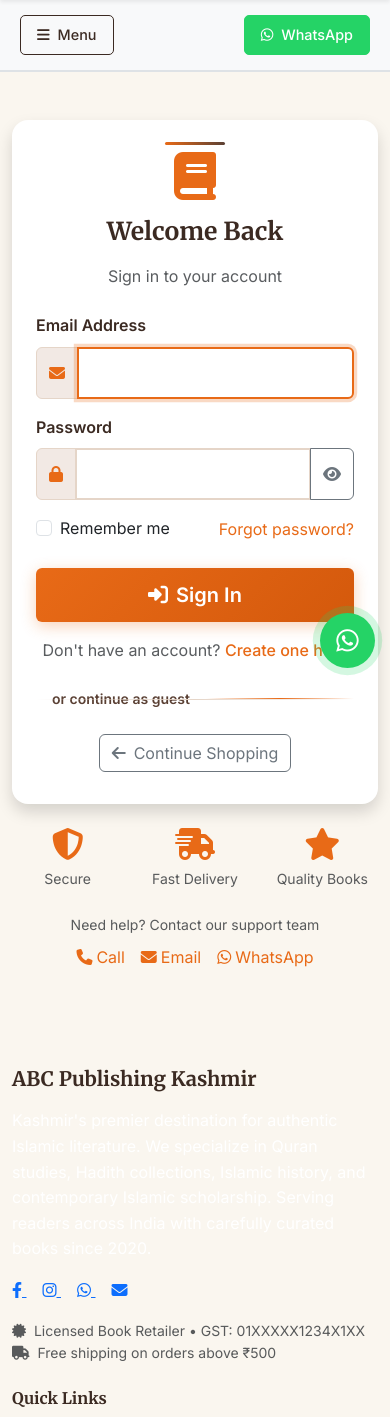
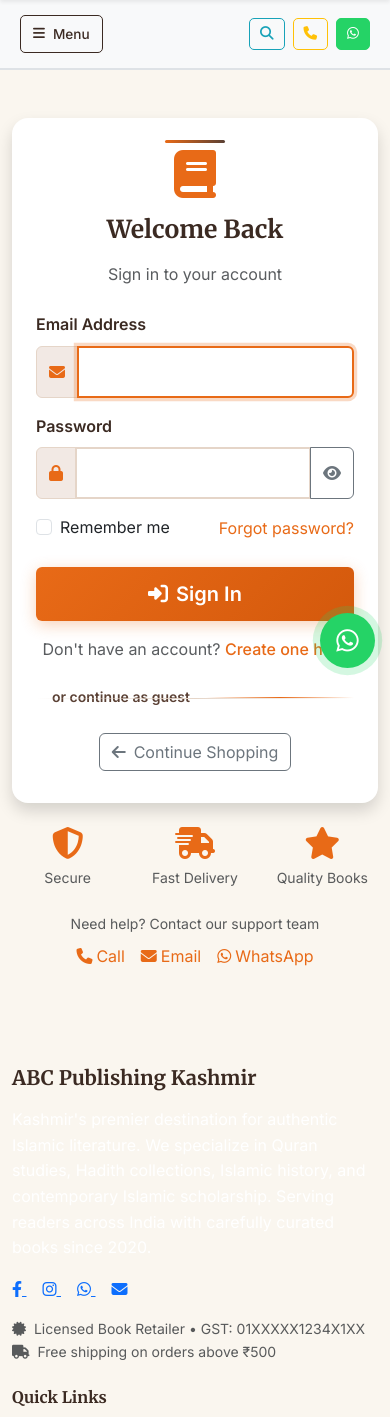
Before and after one commit to farhanrafiq/abc, a Flask app: a page that uses templates/components/navbar.html in a window 390 px wide. Shown: the part 106-1523 px from the top of the page. Run offline with Flask 3, Linux system fonts and the light colour scheme; data comes from the database, SQL or seed files in the repository; data that the repository does not hold is empty; some libraries are stand-ins or nearby versions; some web fonts are replaced.

Commit message:
Add mobile search and contact buttons to the navigation bar
Updates the mobile navigation bar to include search, phone, and WhatsApp contact buttons. Adds a hidden mobile search bar that can be toggled.

Replit-Commit-Author: Agent
Replit-Commit-Session-Id: 3783f286-4b44-47c2-9dc0-16e9113ba6c3
Replit-Commit-Checkpoint-Type: full_checkpoint
Replit-Commit-Screenshot-Url: https://storage.googleapis.com/screenshot-production-us-central1/457bd5d9-8185-45c3-9c3b-125b4d7bcf3b/3783f286-4b44-47c2-9dc0-16e9113ba6c3/wH1oBkX

```diff
--- a/templates/components/navbar.html
+++ b/templates/components/navbar.html
@@ -79,17 +79,44 @@
 <!-- Responsive Horizontal Navigation Bar - directly below header -->
 <div class="desktop-header-nav bg-light border-bottom">
     <div class="container">
-        <!-- Mobile Menu Toggle and WhatsApp Button -->
+        <!-- Mobile Menu Toggle and Action Buttons -->
         <div class="mobile-menu-toggle d-lg-none d-flex justify-content-between align-items-center">
             <button class="btn btn-outline-primary d-flex align-items-center" onclick="toggleMobileMenu()">
                 <i class="fas fa-bars me-2"></i>Menu
             </button>
-            <a href="https://wa.me/919876543210?text=Hello%20ABC%20Publishing%20Kashmir"
-               class="btn btn-success d-flex align-items-center"
-               target="_blank"
-               title="Contact us on WhatsApp">
-                <i class="fab fa-whatsapp me-2"></i>WhatsApp
-            </a>
+
+            <div class="d-flex gap-2">
+                <button class="btn btn-outline-info d-flex align-items-center" onclick="toggleMobileSearch()" title="Search Books">
+                    <i class="fas fa-search"></i>
+                </button>
+                <a href="tel:+919876543210"
+                   class="btn btn-outline-warning d-flex align-items-center"
+                   title="Call us">
+                    <i class="fas fa-phone"></i>
+                </a>
+                <a href="https://wa.me/919876543210?text=Hello%20ABC%20Publishing%20Kashmir"
+                   class="btn btn-success d-flex align-items-center"
+                   target="_blank"
+                   title="Contact us on WhatsApp">
+                    <i class="fab fa-whatsapp"></i>
+                </a>
+            </div>
+        </div>
+
+        <!-- Mobile Search Bar (hidden by default) -->
+        <div class="mobile-search-bar d-lg-none" id="mobileSearchBar" style="display: none;">
+            <div class="p-3 border-bottom">
+                <form action="{{ url_for('web.search') }}" method="GET" class="d-flex">
+                    <input type="text"
+                           name="q"
+                           class="form-control me-2"
+                           placeholder="Search books, authors, topics..."
+                           required>
+                    <button type="submit" class="btn btn-primary">
+                        <i class="fas fa-search"></i>
+                    </button>
+                </form>
+            </div>
         </div>
 
         <nav class="header-nav-horizontal py-3">
@@ -706,9 +733,9 @@
 
     .mobile-menu-toggle .btn {
         font-weight: 500;
-        padding: 8px 16px;
+        padding: 8px 12px;
         border-radius: 5px;
-        font-size: 0.9rem;
+        font-size: 0.85rem;
     }
 
     /* Menu button styling */
@@ -723,16 +750,53 @@
         color: white;
     }
 
+    /* Search button styling */
+    .mobile-menu-toggle .btn-outline-info {
+        border-color: #17a2b8;
+        color: #17a2b8;
+        padding: 8px 10px;
+    }
+
+    .mobile-menu-toggle .btn-outline-info:hover {
+        background-color: #17a2b8;
+        border-color: #17a2b8;
+        color: white;
+    }
+
+    /* Phone button styling */
+    .mobile-menu-toggle .btn-outline-warning {
+        border-color: #ffc107;
+        color: #ffc107;
+        padding: 8px 10px;
+    }
+
+    .mobile-menu-toggle .btn-outline-warning:hover {
+        background-color: #ffc107;
+        border-color: #ffc107;
+        color: #212529;
+    }
+
     /* WhatsApp button styling */
     .mobile-menu-toggle .btn-success {
         background-color: #25D366;
         border-color: #25D366;
         color: white;
+        padding: 8px 10px;
     }
 
     .mobile-menu-toggle .btn-success:hover {
         background-color: #20BA5A;
         border-color: #20BA5A;
+    }
+
+    /* Mobile search bar styling */
+    .mobile-search-bar {
+        background-color: #f8f9fa;
+    }
+
+    .mobile-search-bar .form-control {
+        border-radius: 5px;
+        font-size: 0.9rem;
     }
 
     /* Hide navigation by default on mobile */
@@ -803,6 +867,12 @@ function toggleMobileMenu() {
     const nav = document.querySelector('.header-nav-horizontal');
     const button = document.querySelector('.mobile-menu-toggle .btn');
     const icon = button.querySelector('i');
+    const searchBar = document.getElementById('mobileSearchBar');
+
+    // Close search if open
+    if (searchBar.style.display === 'block') {
+        searchBar.style.display = 'none';
+    }
 
     if (nav.classList.contains('mobile-menu-active')) {
         nav.classList.remove('mobile-menu-active');
@@ -812,6 +882,25 @@ function toggleMobileMenu() {
         nav.classList.add('mobile-menu-active');
         icon.className = 'fas fa-times me-2';
         button.innerHTML = '<i class="fas fa-times me-2"></i>Close';
+    }
+}
+
+function toggleMobileSearch() {
+    const searchBar = document.getElementById('mobileSearchBar');
+    const nav = document.querySelector('.header-nav-horizontal');
+
+    // Close menu if open
+    if (nav.classList.contains('mobile-menu-active')) {
+        nav.classList.remove('mobile-menu-active');
+        const menuButton = document.querySelector('.mobile-menu-toggle .btn');
+        menuButton.innerHTML = '<i class="fas fa-bars me-2"></i>Menu';
+    }
+
+    if (searchBar.style.display === 'none' || searchBar.style.display === '') {
+        searchBar.style.display = 'block';
+        searchBar.querySelector('input').focus();
+    } else {
+        searchBar.style.display = 'none';
     }
 }
 </script>
```
